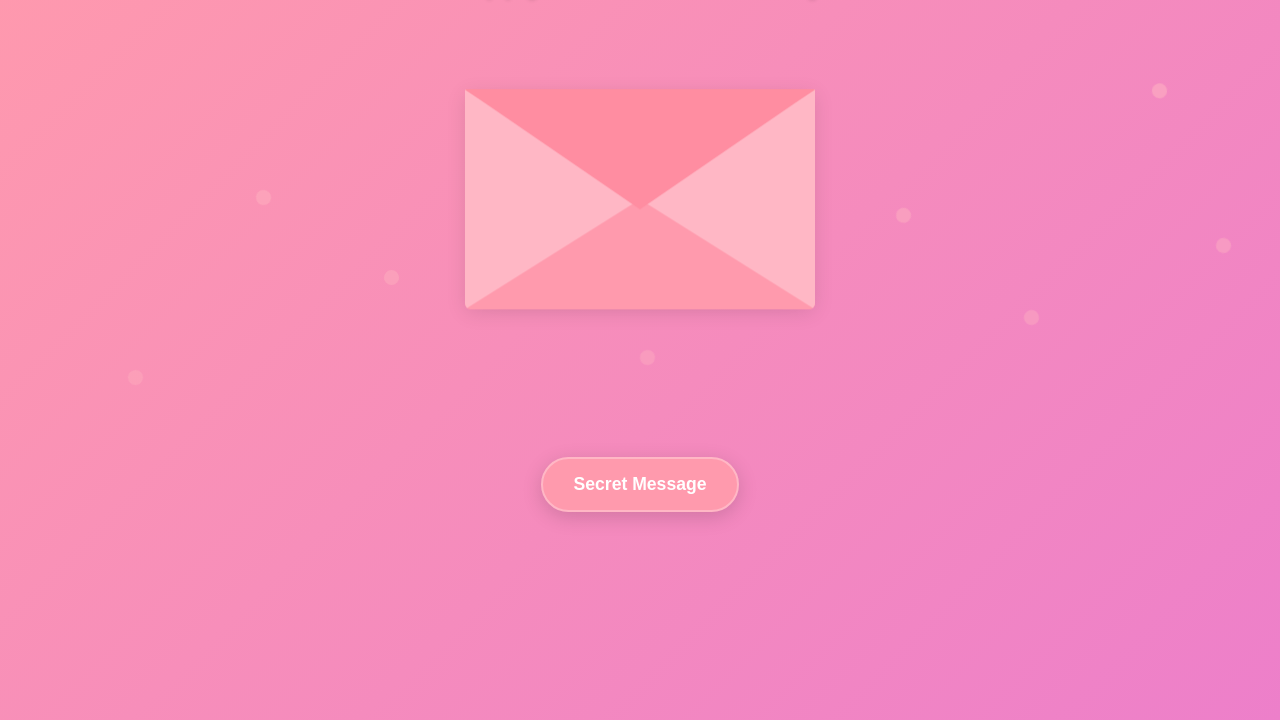
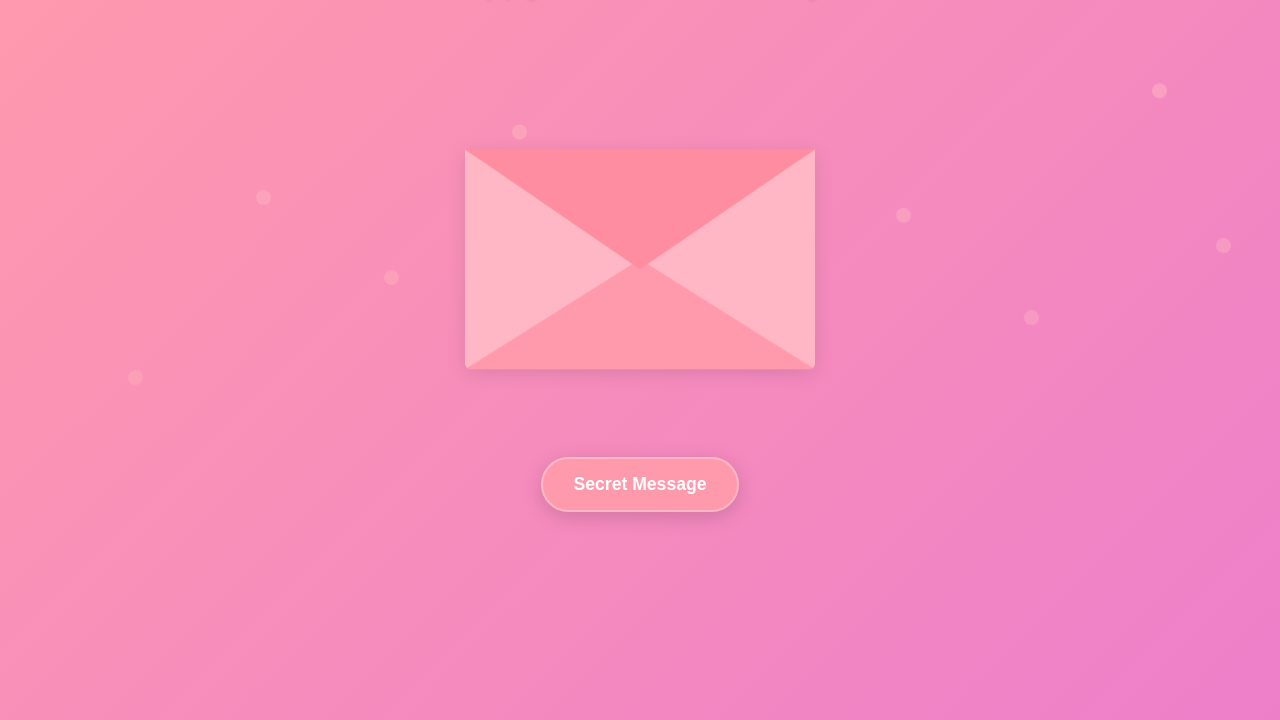
Before and after one commit to claylangi17/valentine-envelop, a plain HTML site: page index.html in a window 1280 px wide. Shown: the part 80-800 px from the top of the page. Drawn offline with nearby package versions, Linux system fonts and the light colour scheme.

Commit message:
Update and rename Pink Envelope.html to index.html

```diff
--- a/Pink Envelope.html
+++ b/index.html
@@ -69,7 +69,7 @@
             border-bottom-left-radius: 6px;
             border-bottom-right-radius: 6px;
             margin: 0 auto;
-            top: 80px;
+            top: 140px; /* <-- Diubah dari 80px menjadi 140px */
             background-color: var(--color-flap);
             box-shadow: 0 4px 20px rgba(0,0,0,.1);
             cursor: pointer;
```
